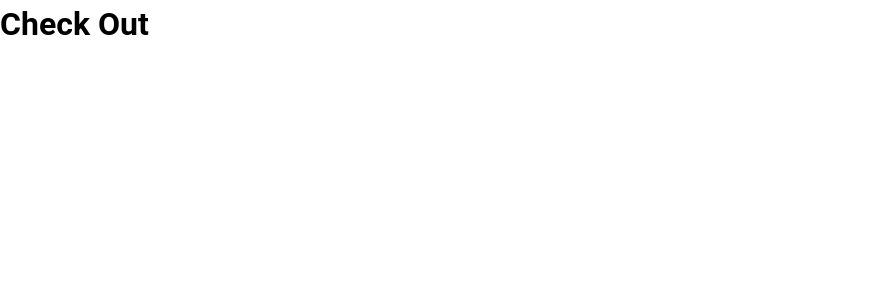
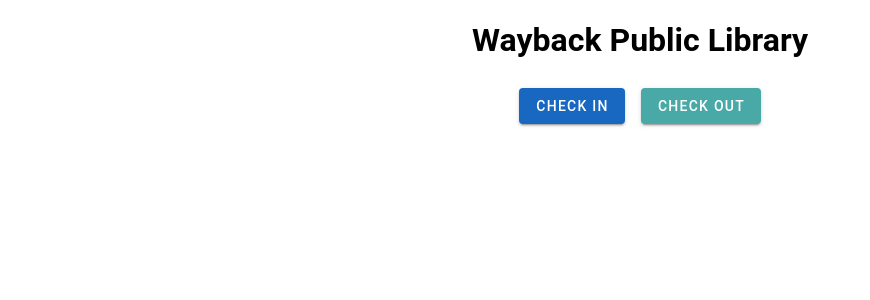
Before and after one commit to Johnathan-Friend/Wayback-Public-Library, a Vue app in the folder client/: page / in a window 1280 px wide. Shown: the top 300 px of the page, without its empty margins (0-870 px from the left). Built offline with nearby package versions, Linux system fonts and the light colour scheme.

Commit message:
new changes + home page

```diff
--- a/client/src/main.js
+++ b/client/src/main.js
@@ -5,8 +5,12 @@ import router from './router'
 import 'vuetify/styles';
 import { createVuetify } from 'vuetify';
 import { aliases, mdi } from 'vuetify/iconsets/mdi-svg';
+import * as components from 'vuetify/components'
+import * as directives from 'vuetify/directives'
 
 const vuetify = createVuetify({
+    components,
+    directives,
     icons: {
         defaultSet: 'mdi',
         aliases,
--- a/client/src/router/index.js
+++ b/client/src/router/index.js
@@ -1,6 +1,7 @@
 import { createRouter, createWebHistory } from 'vue-router'
 import CheckIn from "@/views/CheckIn.vue";
 import CheckOut from "@/views/CheckOut.vue";
+import Home from "@/views/Home.vue";
 
 const router = createRouter({
   history: createWebHistory(import.meta.env.BASE_URL),
@@ -8,7 +9,7 @@ const router = createRouter({
     {
       path: '/',
       name: 'home',
-      component: CheckOut,
+      component: Home,
     },
     {
       path: '/checkin',
--- /dev/null
+++ b/client/src/views/Home.vue
@@ -0,0 +1,36 @@
+<script setup lang="ts">
+import { useRouter } from 'vue-router';
+
+const router = useRouter();
+
+function goToCheckIn() {
+  router.push('/checkin');
+}
+function goToCheckOut() {
+  router.push('/checkout');
+}
+</script>
+
+<template>
+  <v-container class="d-flex justify-center align-center fill-height">
+    <div class="text-center">
+      <h1 class="mb-6">Wayback Public Library</h1>
+
+      <div class="d-flex justify-center gap-4">
+        <v-btn color="primary" @click="goToCheckIn">
+          Check In
+        </v-btn>
+
+        <v-btn color="secondary" @click="goToCheckOut">
+          Check Out
+        </v-btn>
+      </div>
+    </div>
+  </v-container>
+</template>
+
+<style scoped>
+.gap-4 {
+  gap: 1rem;
+}
+</style>
```
Also changed, not shown: client/src/api.js (deleted, +0 -18 lines), client/src/api/api.js (added, +32 -0 lines), 1 other file (tests, documents, lock files or other folders).
